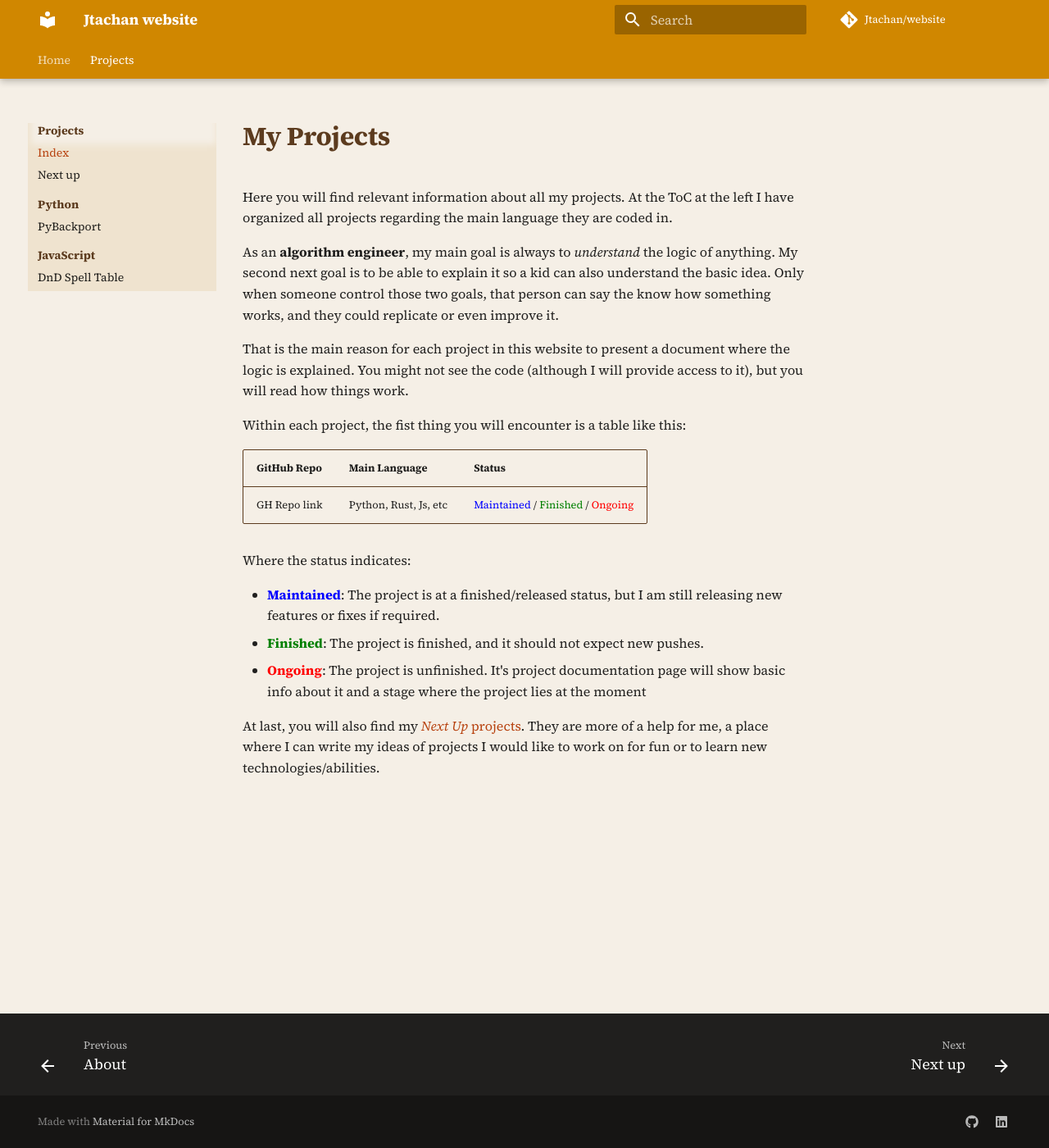
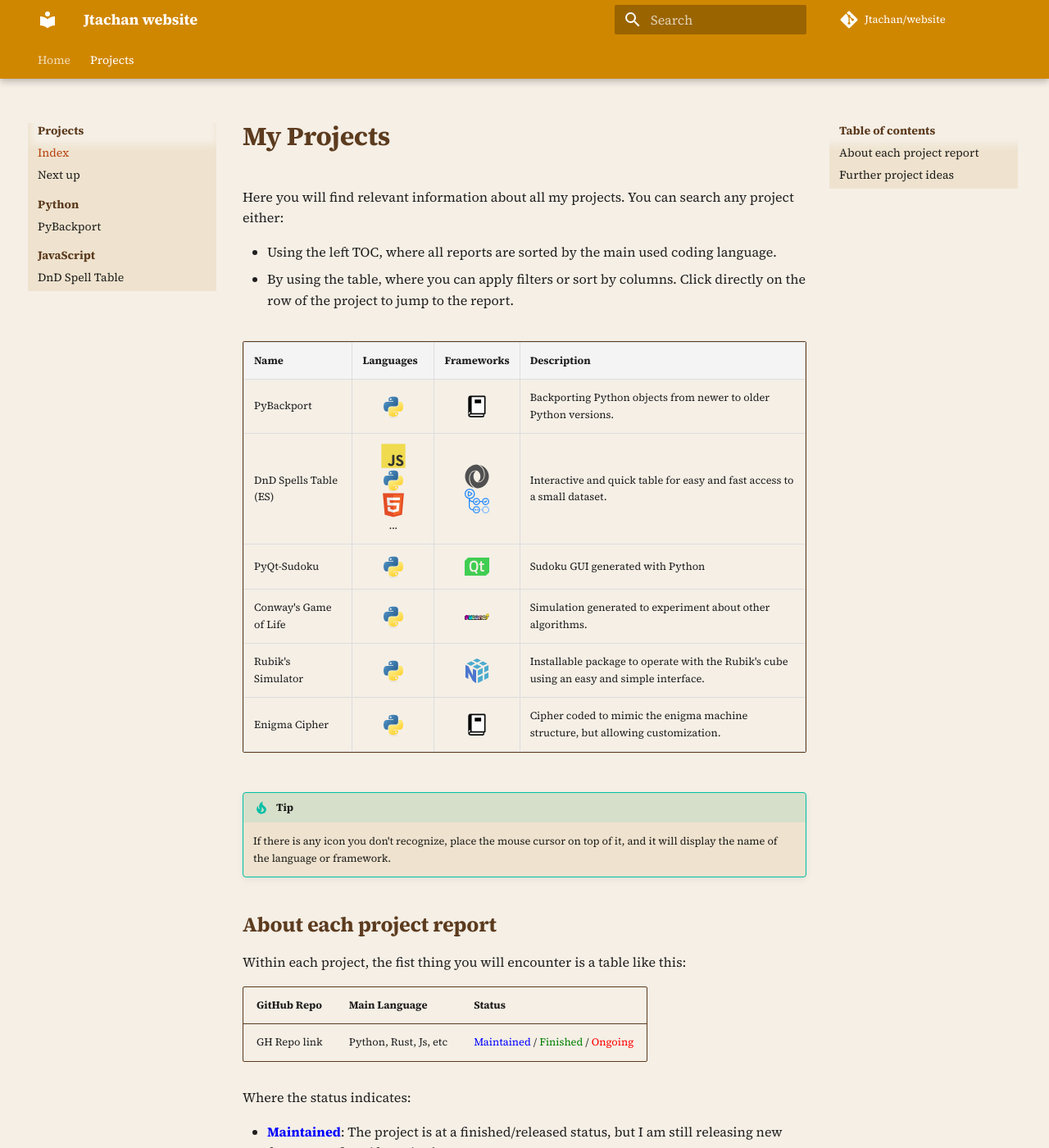
Before and after one commit to Jtachan/website, an MkDocs documentation site: the page built from docs/proj_index.md, in a window 1280 px wide and 1400 px high. Shown: the whole window at 82% size. Built offline with MkDocs 1.6.1 and Material for MkDocs 9.7.7, drawn with Linux system fonts in a browser that asks for light colours; comment, search, counter and statistics services are not loaded; some of the changed text lies outside the part shown.

Commit message:
Tables: Migrated index project table

```diff
--- a/docs/js/project_table.js
+++ b/docs/js/project_table.js
@@ -22,7 +22,7 @@ function getLangIcon(lang) {
         return document.createTextNode("");
     }
 
-    const iconPath = `./assets/code-icons/${lang.toLowerCase()}.svg`;
+    const iconPath = `../assets/code-icons/${lang.toLowerCase()}.svg`;
 
     const img = document.createElement('img');
     img.src = iconPath;
@@ -43,7 +43,7 @@ function loadTable() {
     if (!container) return;
 
     container.innerHTML = '';
-    fetch('./projects_db.json')
+    fetch('../projects_db.json')
         .then(response => response.json())
         .then(data => {
             // Create empty table: Headers + rows
--- a/docs/proj_index.md
+++ b/docs/proj_index.md
@@ -1,14 +1,17 @@
 # My Projects
 
 Here you will find relevant information about all my projects.
-At the ToC at the left I have organized all projects regarding the main language they are coded in.
+You can search any project either:
 
-As an **algorithm engineer**, my main goal is always to _understand_ the logic of anything.
-My second next goal is to be able to explain it so a kid can also understand the basic idea.
-Only when someone control those two goals, that person can say the know how something works, and they could replicate or even improve it.
+- Using the left TOC, where all reports are sorted by the main used coding language.
+- By using the table, where you can apply filters or sort by columns. Click directly on the row of the project to jump to the report.
 
-That is the main reason for each project in this website to present a document where the logic is explained.
-You might not see the code (although I will provide access to it), but you will read how things work.
+<div id="project-table"></div>
+
+!!! tip
+    If there is any icon you don't recognize, place the mouse cursor on top of it, and it will display the name of the language or framework.
+
+## About each project report
 
 Within each project, the fist thing you will encounter is a table like this:
 
@@ -24,5 +27,7 @@ Where the status indicates:
     <li><b><span style="color: red">Ongoing</span></b>: The project is unfinished. It's project documentation page will show basic info about it and a stage where the project lies at the moment</li>
 </ul>
 
-At last, you will also find my [_Next Up_ projects](projects/nextup.md).
+## Further project ideas
+
+You can find some of my ideas for new projects at [_Next Up_ projects](projects/nextup.md).
 They are more of a help for me, a place where I can write my ideas of projects I would like to work on for fun or to learn new technologies/abilities.
```
Also changed, not shown: docs/index.md (+7 -18 lines).
